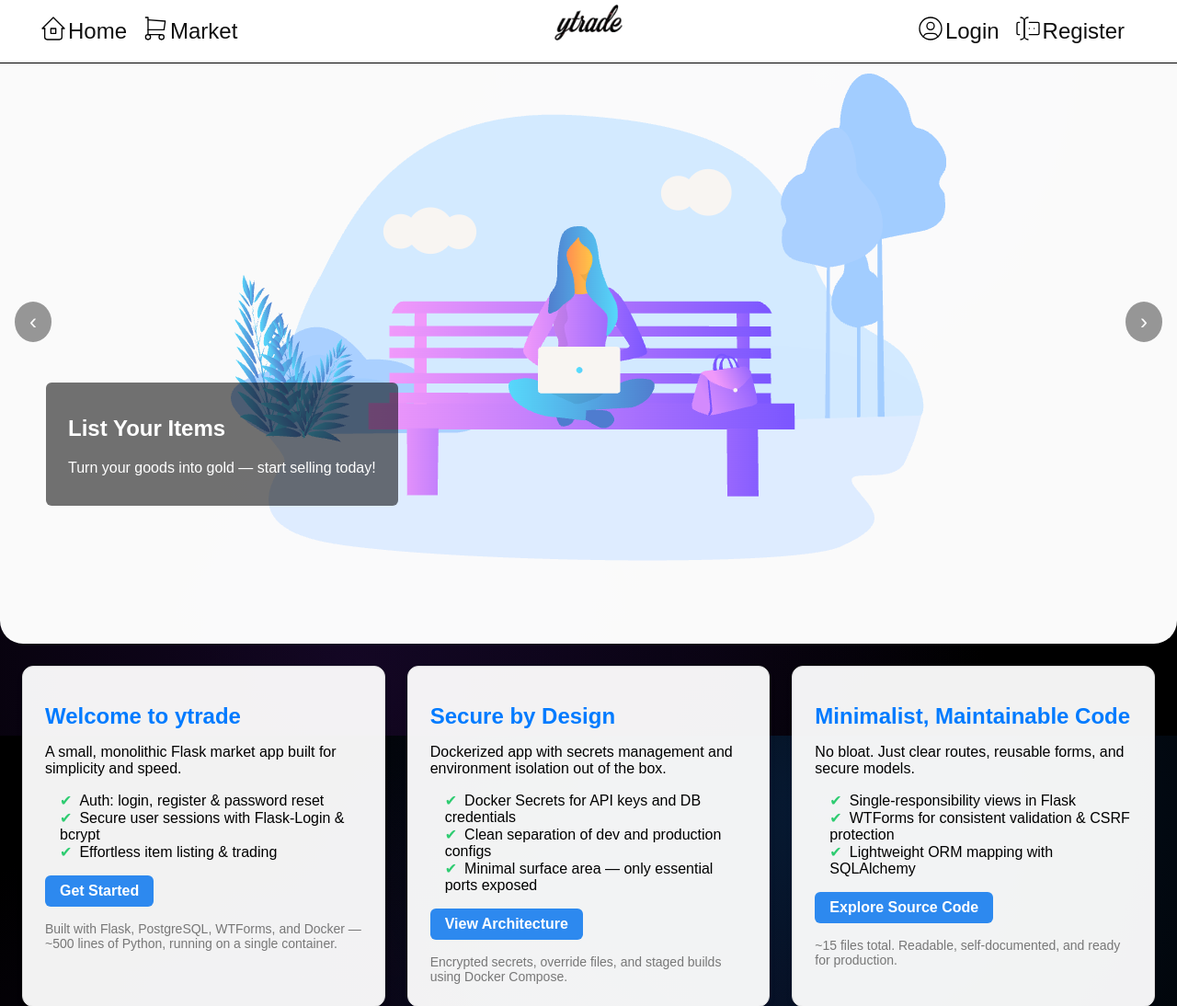
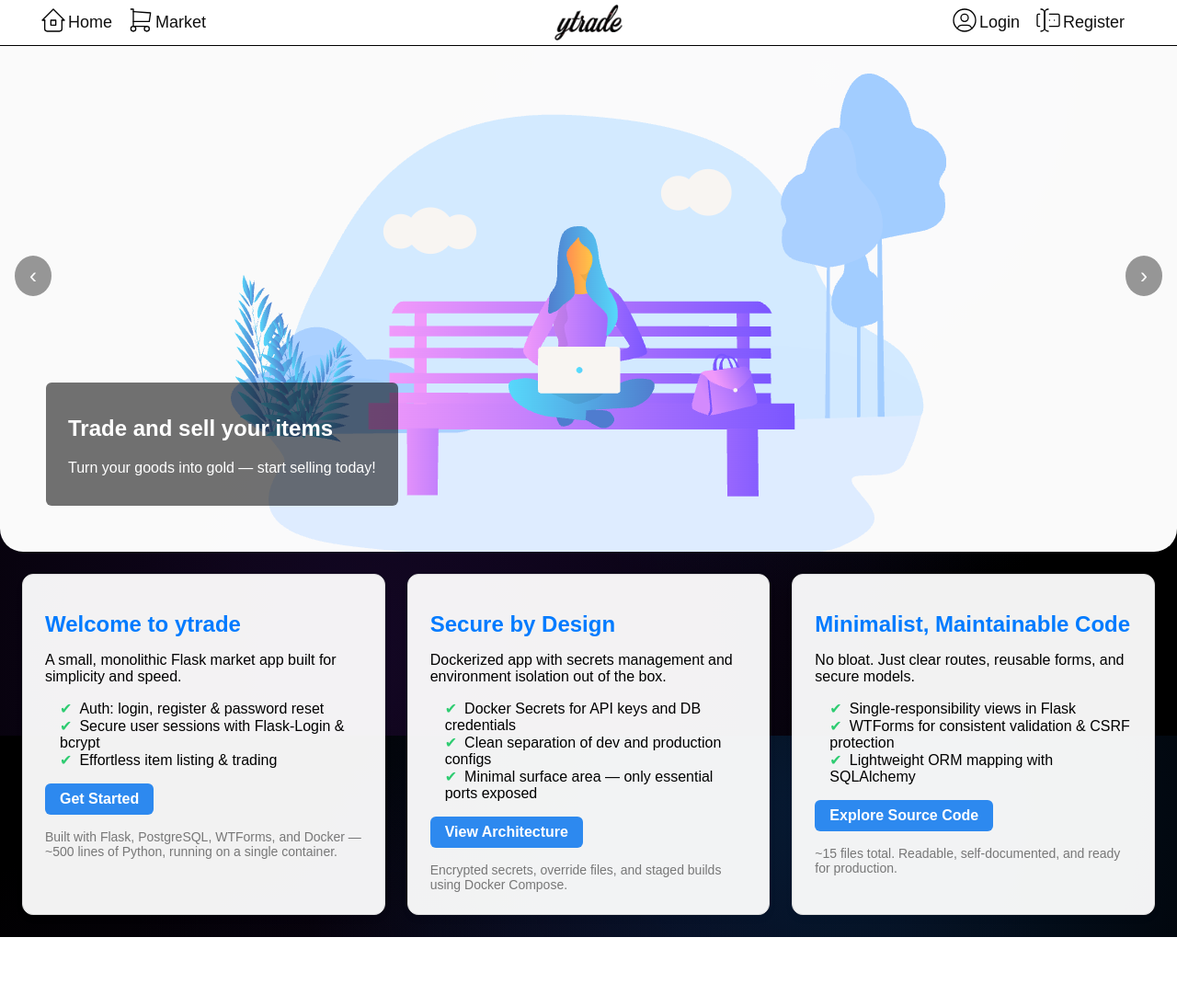
Before and after one commit to erik-esparza/marketplace, a Flask app: page / in a window 1280 px wide. Shown: the top 1094 px of the page at 92% size. After the commit the page ends 1019 px from the top, so only its background shows below. Run offline with Flask 3, Linux system fonts and the light colour scheme.

Commit message:
Adjust navbar, added the link to the repo

```diff
--- a/market/static/css/home.css
+++ b/market/static/css/home.css
@@ -152,7 +152,7 @@
     }
 
     .carousel-container {
-        height: max-content;
+        height: 600px;
     }
 
   }
--- a/market/static/styles.css
+++ b/market/static/styles.css
@@ -79,9 +79,9 @@ h2 {
 }
 
 .navMain, .navSec {
-    font-size: 24px;
+    font-size: 18px;
     color: rgb(29, 0, 45);
-    padding: 15px 10px;
+    padding: 5px 10px;
     align-items: center;
     display: flex;
     width: 100%;
--- a/market/templates/home.html
+++ b/market/templates/home.html
@@ -13,7 +13,7 @@
       <div class="carousel-slide">
         <div class="imgCont" style="background-image: url('/static/images/banner1.jpg');"></div>
         <div class="carousel-caption">
-          <h2>List Your Items</h2>
+          <h2>Trade and sell your items</h2>
           <p>Turn your goods into gold — start selling today!</p>
         </div>
       </div>
@@ -88,7 +88,7 @@
         <li>Lightweight ORM mapping with SQLAlchemy</li>
         </ul>
 
-        <a href="/source" class="btn-primary">Explore Source Code</a>
+        <a href="https://github.com/erik-esparza/marketplace" target="_blank" class="btn-primary">Explore Source Code</a>
 
         <div class="tech-stats">
         ~15 files total. Readable, self-documented, and ready for production.
```
